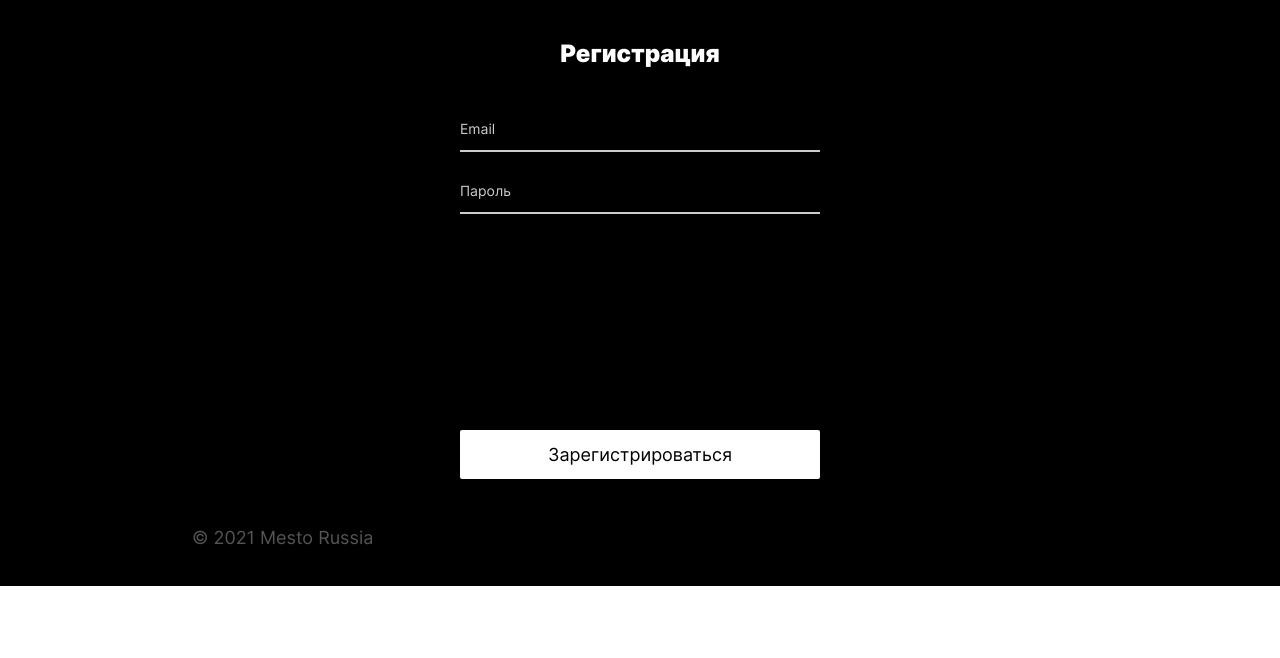
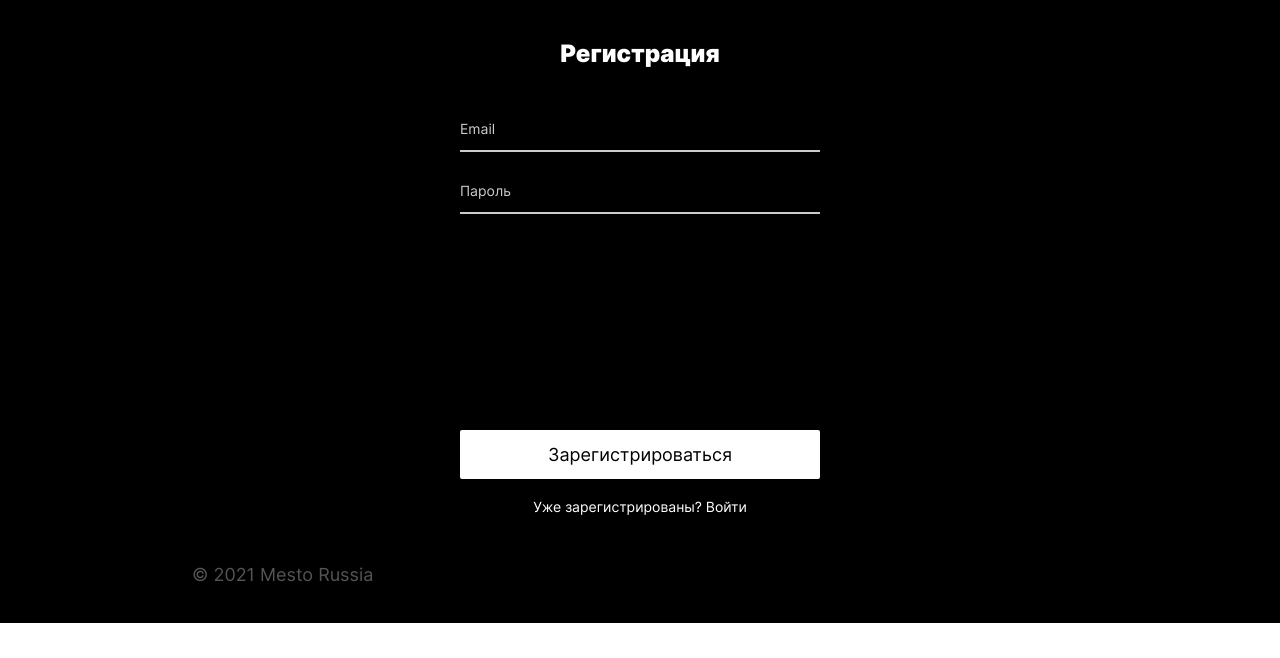
Before and after one commit to MSLP/react-mesto-auth, a React app: page /sign-up in a window 1280 px wide. Shown: the part 142-800 px from the top of the page. Built offline with nearby package versions, Linux system fonts and the light colour scheme.

Commit message:
add link to register page

```diff
--- /dev/null
+++ b/src/blocks/auth-page/__link/auth-page__link.css
@@ -0,0 +1,10 @@
+.auth-page__link {
+  text-decoration: none;
+  display: block;
+  text-align: center;
+  padding-top: 20px;
+  font-family: inherit;
+  font-size: 14px;
+  line-height: 1.2;
+  color: #fff;
+}
--- a/src/components/App.js
+++ b/src/components/App.js
@@ -202,16 +202,22 @@ function App() {
     });
   }
 
+  // выход из аккаунта
+  function handleSignOut() {
+    handleLogin(false);
+    localStorage.removeItem('token');
+  }
+
   return (
     <CurrentUserContext.Provider value={currentUser}>
       <div className="page__container">
-        <Header handleLogin={setLoggedIn} email={email} loggedIn={loggedIn} />
+        <Header onSignOut={handleSignOut} email={email} loggedIn={loggedIn} />
         <Switch>
           <Route path="/sign-up">
-            <Register onSubmit={handleRegister} />
+            <Register onSubmit={handleRegister} buttonText="Войти" />
           </Route>
           <Route path="/sign-in">
-            <Login handleLogin={handleLogin} />
+            <Login handleLogin={handleLogin} buttonText="Регистрация"/>
           </Route>
           <ProtectedRoute
             path="/main"
--- a/src/components/AuthForm.js
+++ b/src/components/AuthForm.js
@@ -1,4 +1,5 @@
 import React from 'react';
+import { Link } from 'react-router-dom';
 
 function AuthForm({title, buttonText, onSubmit}) {
   const [email, setEmail] = React.useState('');
@@ -28,6 +29,7 @@ function AuthForm({title, buttonText, onSubmit}) {
         <input type="password" className="auth-page__input"
           onChange={handleChangePassword} value={password || ''} placeholder="Пароль" minLength="2" maxLength="200" required />
         <button type="submit" className="auth-page__save button">{buttonText}</button>
+        { title === "Регистрация" ? <Link className="auth-page__link" to="/sign-in">Уже зарегистрированы? Войти</Link> : '' }
       </form>
     </div>
   );
--- a/src/components/Header.js
+++ b/src/components/Header.js
@@ -3,7 +3,7 @@ import { useHistory, useLocation } from 'react-router-dom';
 import logo from '../images/Vector.svg';
 
 // шапка сайта
-function Header({ handleLogin, email, loggedIn }) {
+function Header({ onSignOut, email, loggedIn }) {
   const history = useHistory();
   const location = useLocation();
 
@@ -17,8 +17,7 @@ function Header({ handleLogin, email, loggedIn }) {
     }
     else if (location.pathname === '/main') {
       history.push('/sign-in');
-      handleLogin(false);
-      localStorage.removeItem('token');
+      onSignOut();
     }
   }
 
--- a/src/index.css
+++ b/src/index.css
@@ -66,3 +66,4 @@
 @import url(./blocks/auth-page/__title/auth-page__title.css);
 @import url(./blocks/auth-page/__input/auth-page__input.css);
 @import url(./blocks/auth-page/__save/auth-page__save.css);
+@import url(./blocks/auth-page/__link/auth-page__link.css);
```
